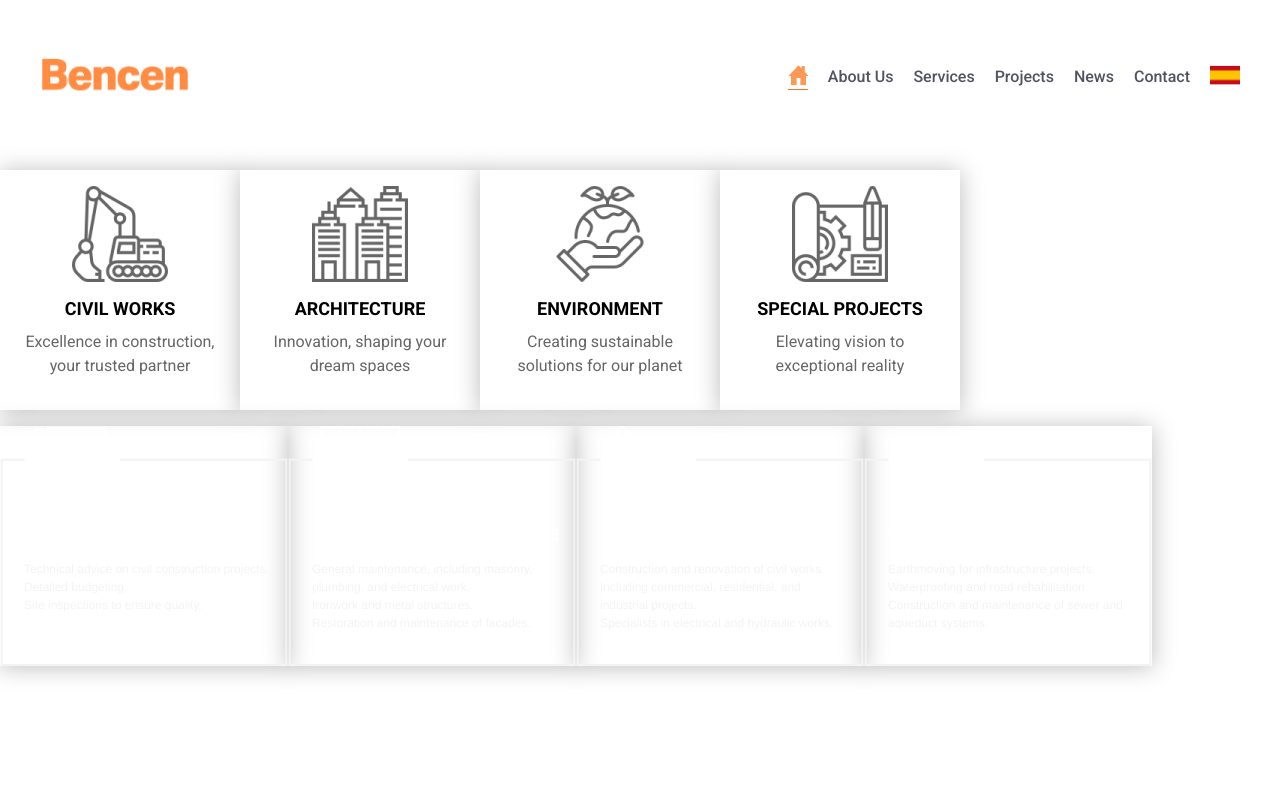
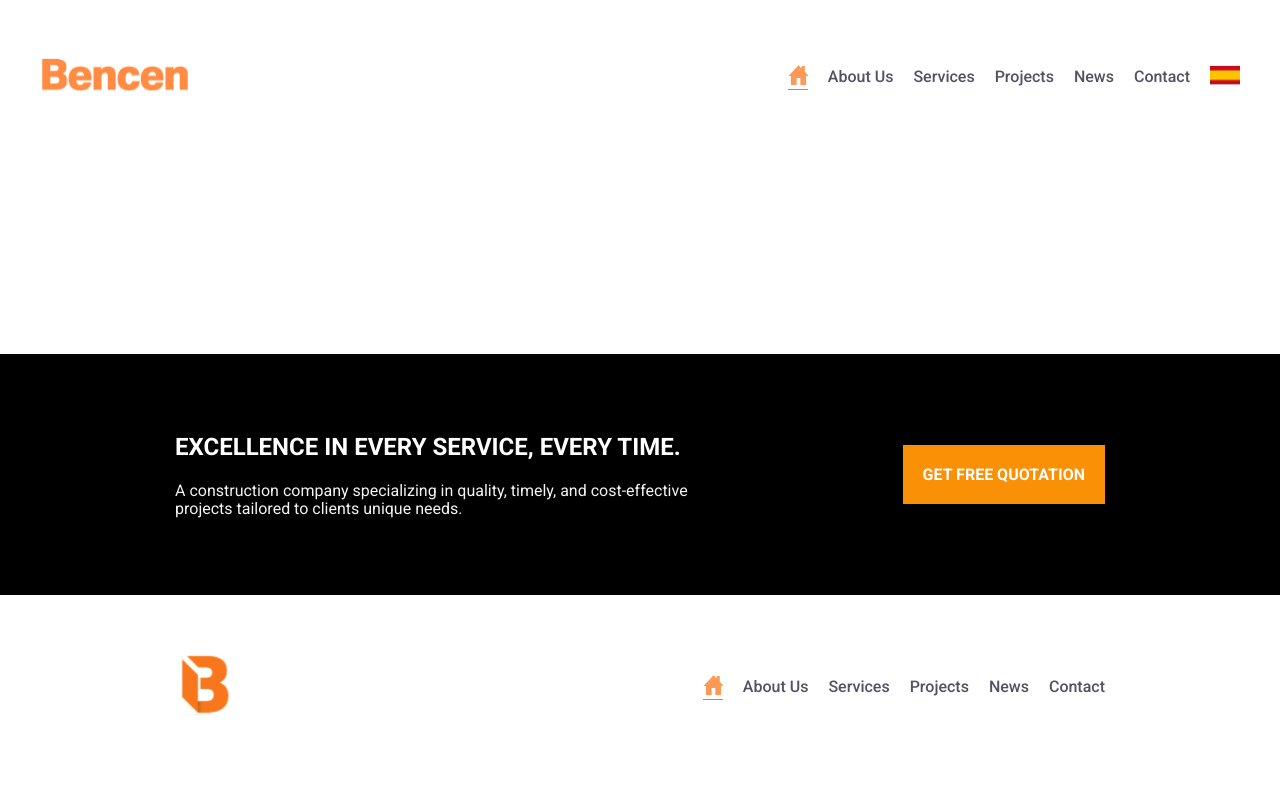
Before and after one commit to ipiccardo/bencen, a Next.js app: page / in a window 1280 px wide. Shown: the top 800 px of the page. Built offline with nearby package versions, Linux system fonts and the light colour scheme.

Commit message:
Se agrega una transición en el sideBar

```diff
--- a/src/app/components/Header/header.module.css
+++ b/src/app/components/Header/header.module.css
@@ -62,7 +62,7 @@
   background: white;
   width: 50%;
   height: 100vh;
-  padding: 0 10px;
+  padding: 0 1rem;
   box-shadow: 2px 2px 2px 1px black;
 }
 
@@ -83,6 +83,8 @@
   display: block !important;
   position: absolute;
   z-index: 1000;
+  animation-duration: 1s;
+  animation-name: slidein;
 }
 
 .overlay {
@@ -94,3 +96,13 @@
   background-color: black;
   opacity: 0.5;
 }
+
+@keyframes slidein {
+  from {
+    right: -200px;
+  }
+
+  to {
+    right: 0;
+  }
+}
--- a/src/app/dashboard/page.tsx
+++ b/src/app/dashboard/page.tsx
@@ -6,8 +6,8 @@ import UnmatchedCards from "../components/Unmatched_Card/UnmatchedCard";
 const HomePage = () => {
   return (
     <>
-      <ServiceCards />
-      <UnmatchedCards />
+      {/* <ServiceCards />
+      <UnmatchedCards /> */}
     </>
   );
 };
```
